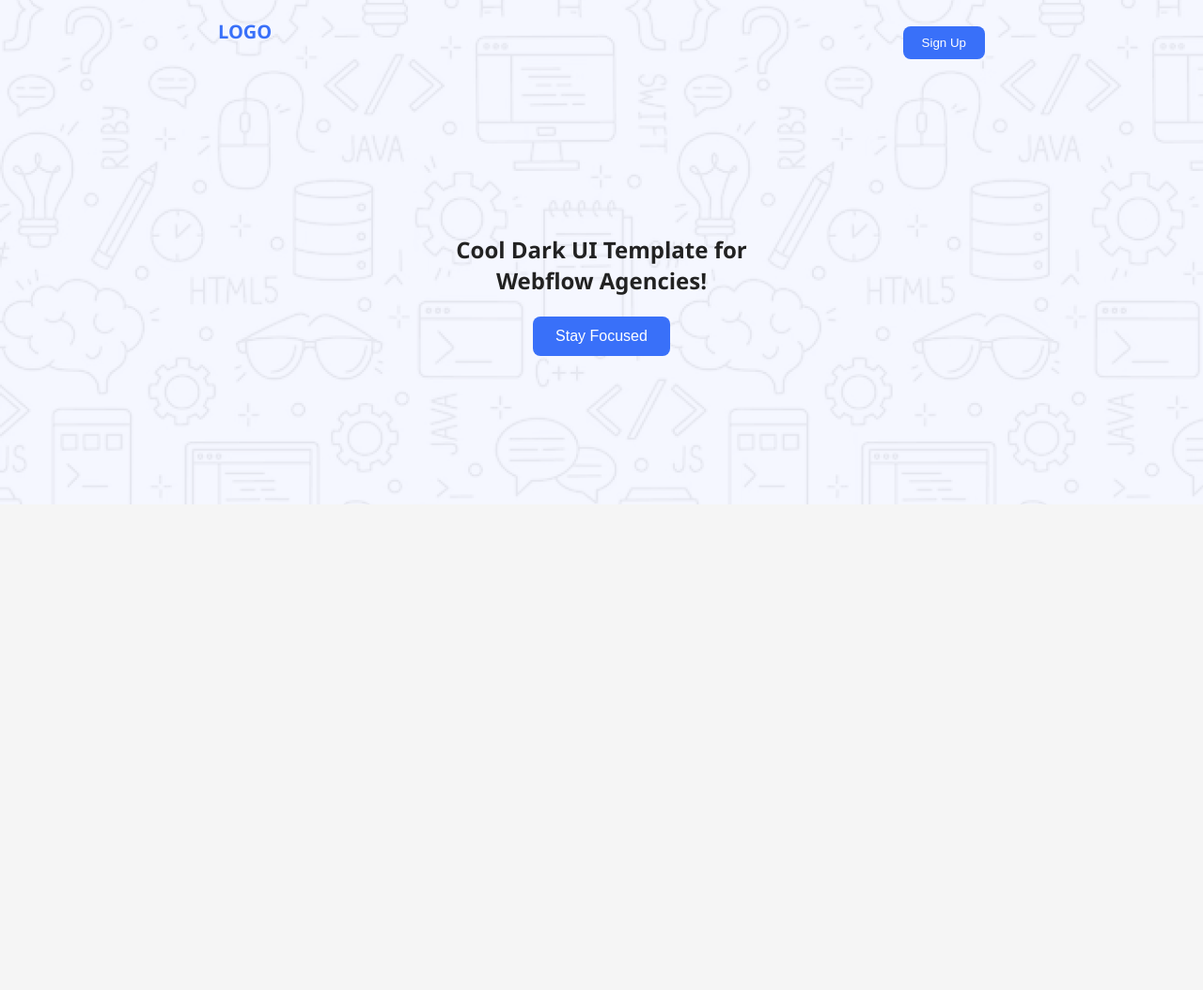
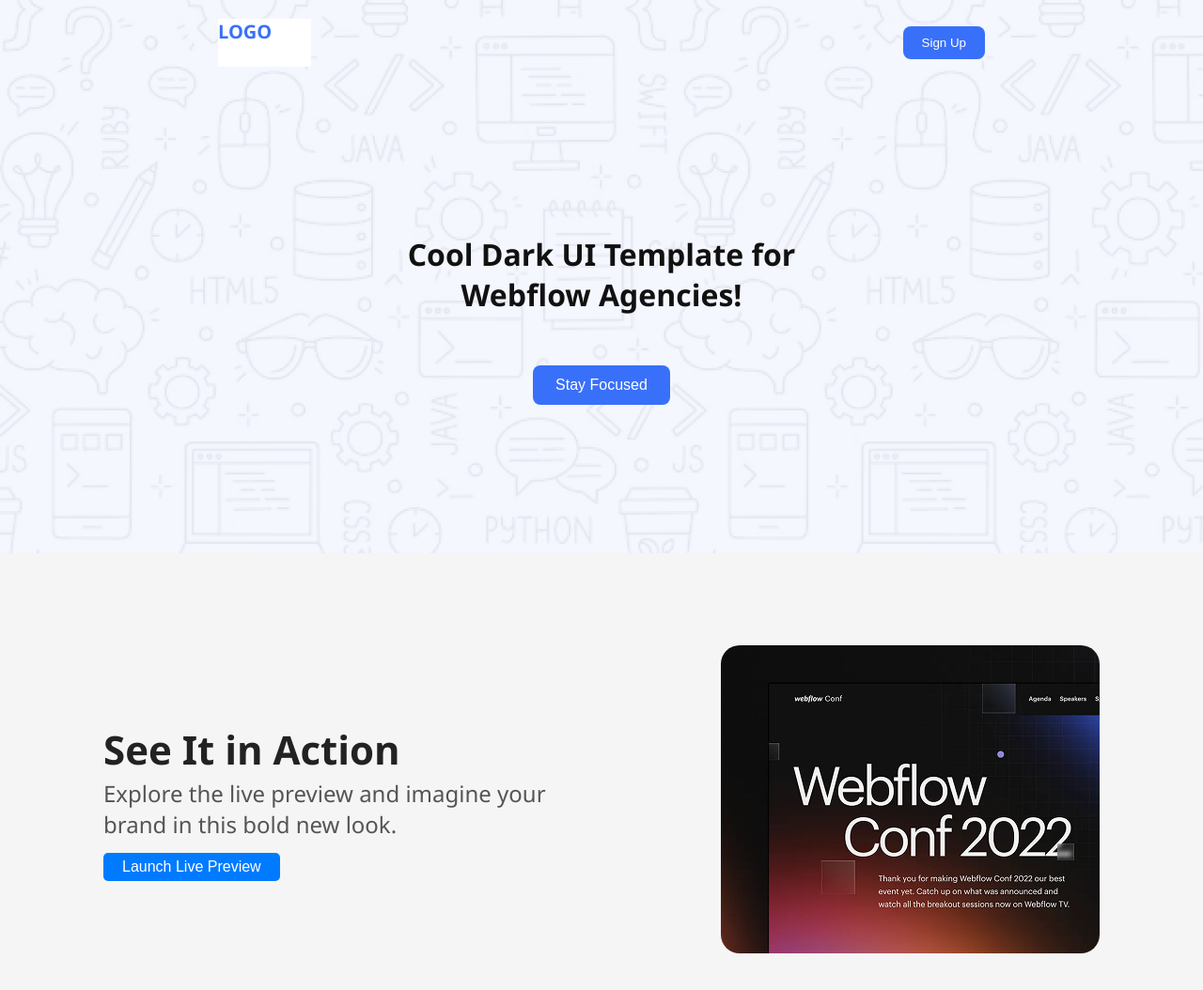
Before and after one commit to masbahulalam/first-assignment, a plain HTML site: page index.html in a window 1280 px wide. Shown: the whole page at 94% size. Before the commit the page ends 800 px from the top, so only its background shows below. Drawn offline with Linux system fonts and the light colour scheme.

Commit message:
added titel subtitle button and image

```diff
--- a/index.html
+++ b/index.html
@@ -25,6 +25,20 @@
     </div>
   </header>
 </div>
+<div class="section-wrapper">
+    <div class="text-section">
+      <h2>See It in Action</h2>
+      <p>Explore the live preview and imagine your brand in this bold new look.</p>
+      <button class="button">Launch Live Preview</button>
+    </div>
+    <div class="image-section">
+      <!-- <img src="1000029032.jpg" alt="Webflow Conf 2022" height="248" /> -->
+       <!-- <a href="./Assets/wc-mini.png"> -->
+        <img src="./Assets/wc-mini.png" alt="">
+    </div>
+  </div>
+
+
     <footer>
 
     </footer>
--- a/style/project.css
+++ b/style/project.css
@@ -28,16 +28,12 @@ body {
   align-items: center;
   padding: 20px 32px;
   margin: auto;
-  /* background-color: #ffffff; */
-  /* box-shadow: 0 2px 4px rgba(0,0,0,0.1); */
-
-
-}
+  width: 0 2px 4px rgba(0,0,0,0.1); }
 
 .logo {
   font-weight:bolder;
   width: 99px;
-  height: 51px;
+  height: 51px; background-color: #ffffff;
   color: #3970f9;
   font-size: 20px;
 }
@@ -57,7 +53,7 @@ body {
   text-align: center;
 
 }
-*/
+
 .hero h1 {
   font-size: 32px;
   margin-bottom: 32px;
@@ -81,7 +77,58 @@ body {
   font-optical-sizing: auto;
 
   font-style: normal;
-  font-weight: 700px;
+  font-weight: 800px;
   font-size: 65px;
+  width: 905px
   ;
+  height: 105px;
 }
+.section-wrapper {
+  width: 1140px;
+  height: 328px;
+  display: flex;
+  align-items: center;
+  justify-content: space-between;
+
+  padding: 40px 40px;
+
+  margin: 100px auto;
+}
+
+.text-section {
+  width: 517px;
+  /* height: 60px; */
+}
+
+
+.text-section h2 {
+  font-size: 42px;
+  font-weight: 700;
+  height: 49px;
+  margin: 0 0 10px;
+}
+
+.text-section p {
+  font-size: 24px;
+  font-weight: 400;
+  height: 60px;
+  margin: 0 0 20px;
+  color: #555;
+}
+
+.text-section .button {
+  height: 30px;
+  padding: 5px 20px;
+  font-size: 16px;
+  font-weight: 400;
+  background-color: #007bff;
+  color: white;
+  border: none;
+  border-radius: 5px;
+  cursor: pointer;
+}
+
+.image-section img {
+  height: 100%;
+  border-radius:20px;
+  object-fit: cover;}
```
